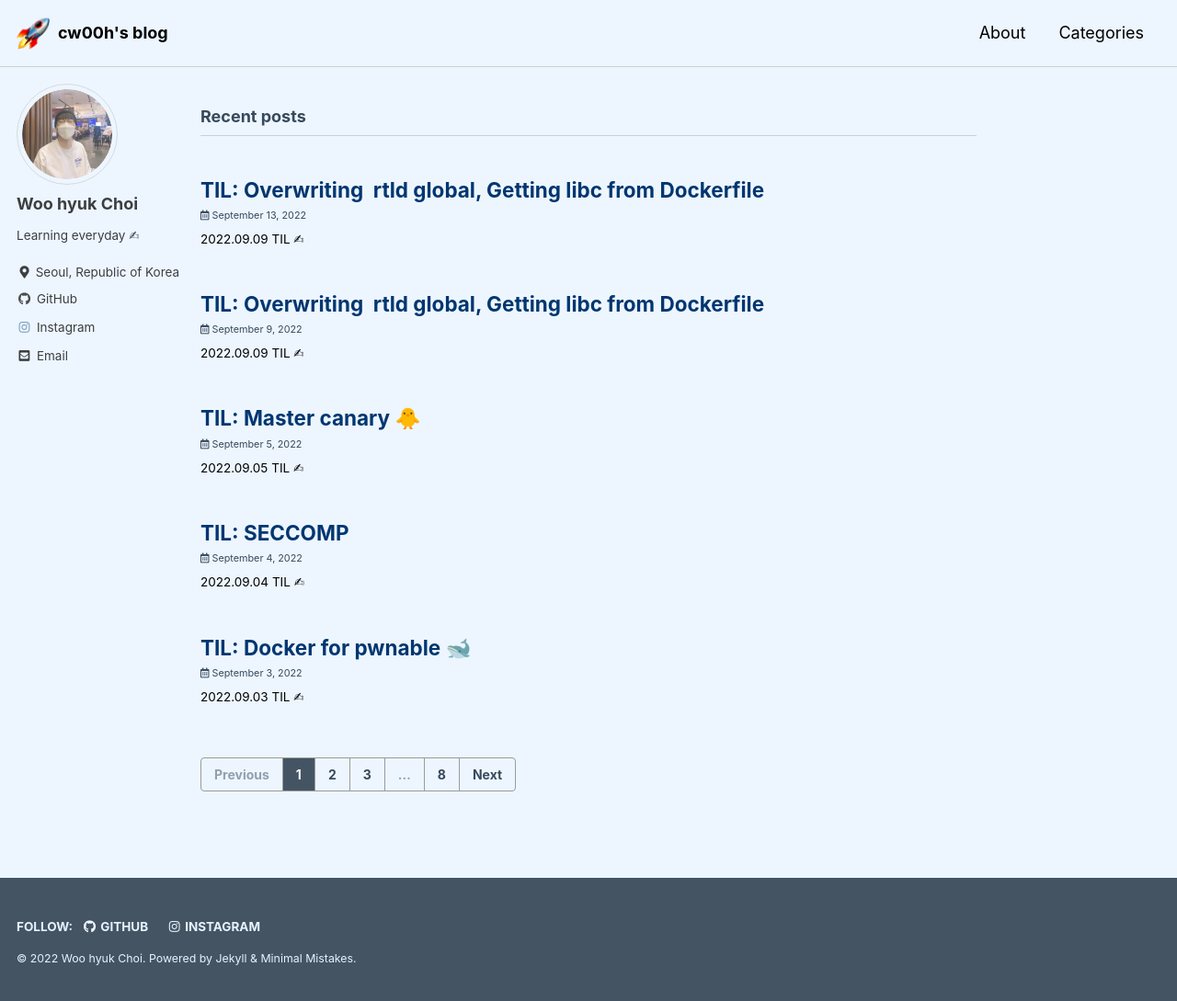
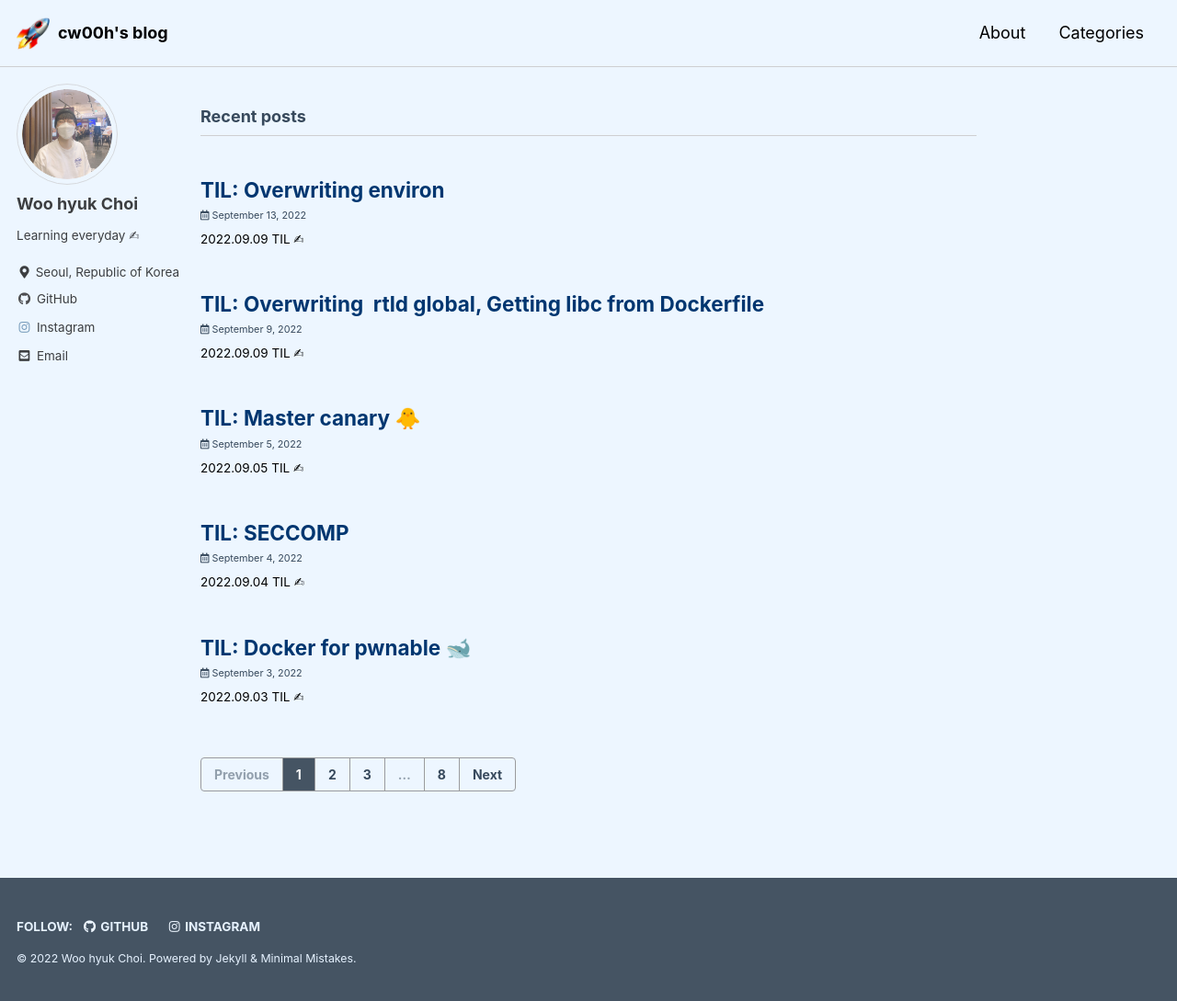
Before and after one commit to cw00h/cw00h.github.io, a Jekyll site: the page built from index.html, in a window 1280 px wide and 1090 px high. Shown: the whole window at 92% size. Built offline with Jekyll 4.4.1, drawn with Linux system fonts in a browser that asks for light colours; cached includes are drawn as plain includes; the list of posts is cut into pages by our own code.

Commit message:
Docs: Edit 220913.md changed title  of the post

```diff
--- a/_posts/2022-09-13-TIL220913.md
+++ b/_posts/2022-09-13-TIL220913.md
@@ -1,5 +1,5 @@
 ---
-title:  "TIL: Overwriting \_rtld\_global, Getting libc from Dockerfile"
+title:  "TIL: Overwriting environ"
 excerpt: "2022.09.09 TIL ✍"
 toc: true
 toc_sticky: true
```
